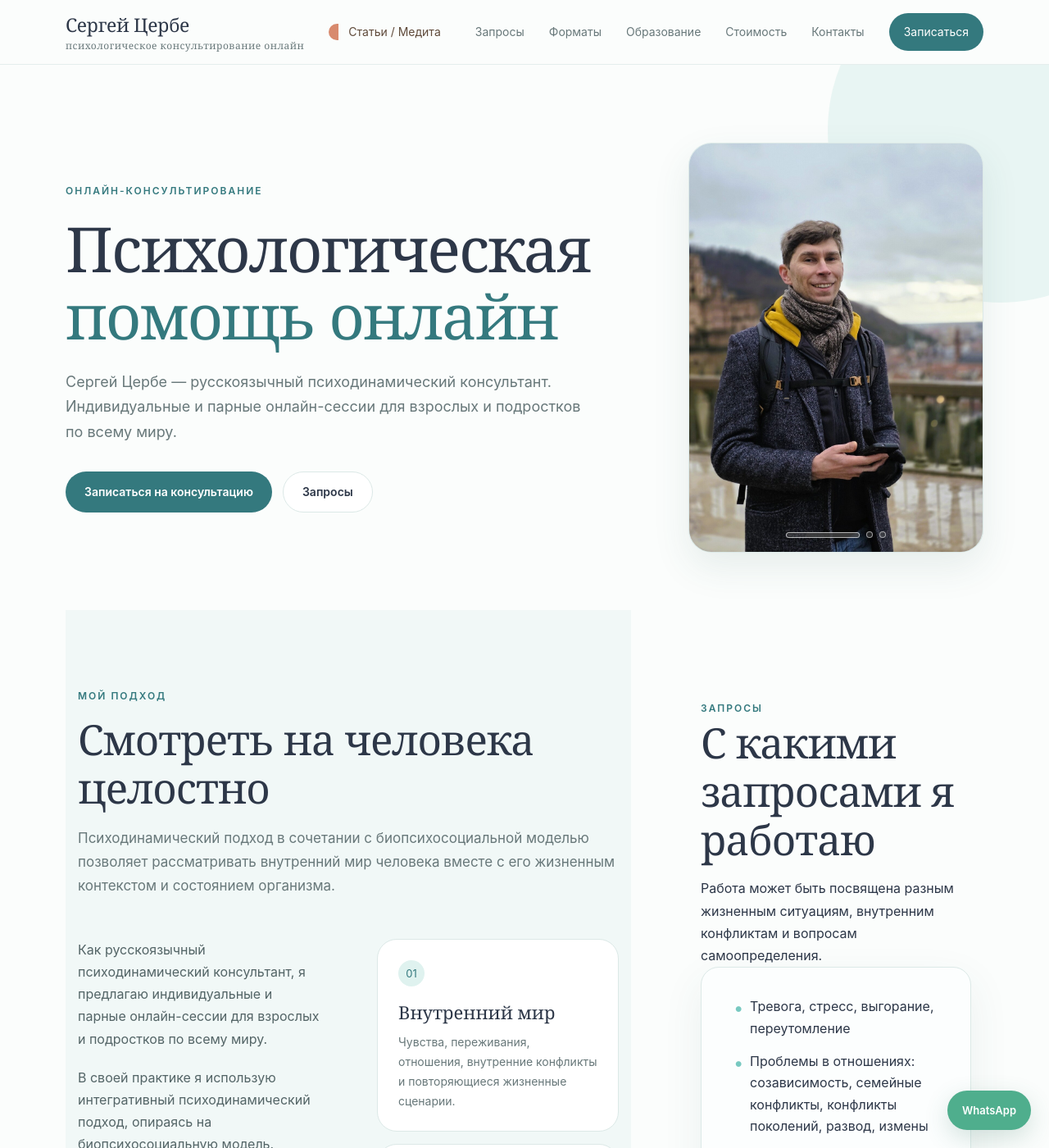
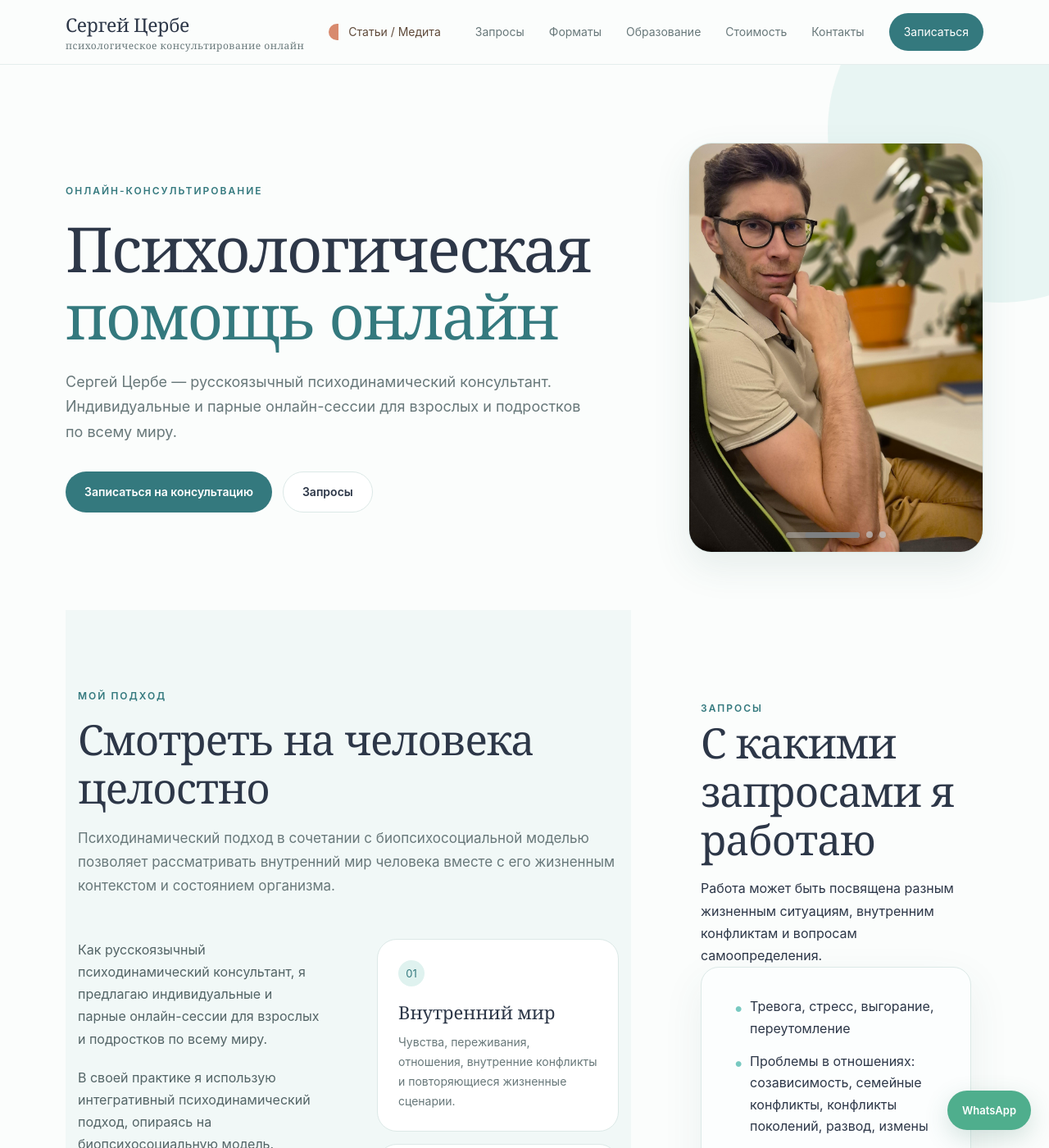
Before and after one commit to zerbe25-gif/zerbe25-gif.github.io, a Jekyll site: the page built from index.html, in a window 1280 px wide and 1400 px high. Shown: the whole window at 82% size. Built offline with Jekyll 4.4.1, drawn with Linux system fonts in a browser that asks for light colours.

Commit message:
Update index.html

```diff
--- a/index.html
+++ b/index.html
@@ -1320,10 +1323,10 @@
   box-sizing: border-box;
   padding: 0;
   overflow: hidden;
-  border: 1px solid rgba(255, 255, 255, 0.55);
+  border: none;
   border-radius: 999px;
-  background: rgba(100, 100, 100, 0.35);
-  box-shadow: 0 1px 4px rgba(0, 0, 0, 0.12);
+  background: rgba(190, 193, 195, 0.72);
+  box-shadow: 0 1px 4px rgba(0, 0, 0, 0.18);
   cursor: pointer;
   pointer-events: auto;
   transition:
@@ -1333,28 +1336,35 @@
     background 0.35s ease;
 }
 
+/* Активная полоска */
+
 .photo-indicator.is-active {
   flex-basis: 30%;
   width: 30%;
   max-width: 90px;
   height: 7px;
-  background: rgba(125, 125, 125, 0.28);
-  border-color: rgba(255, 255, 255, 0.65);
-}
+  background: rgba(190, 193, 195, 0.48);
+  box-shadow: 0 1px 5px rgba(0, 0, 0, 0.2);
+}
+
+/* Заполнение полоски: ртутно-серый цвет */
 
 .photo-indicator::before {
   content: "";
   position: absolute;
   inset: 0;
   border-radius: inherit;
-  background: rgba(65, 65, 65, 0.68);
+  background: rgba(125, 129, 132, 0.88);
   transform: scaleX(0);
   transform-origin: right center;
 }
 
+/* За 10 секунд цвет становится темнее справа налево */
+
 .photo-indicator.is-active::before {
   animation: photoTimerFill 10s linear forwards;
 }
+
 
 @keyframes photoTimerFill {
   from {
@@ -1765,15 +1775,15 @@
 <div class="photo-area reveal" id="photo-slider">
 
   <div class="photo-card">
-    <img src="images/sergey-A.jpg" alt="Сергей Цербе">
+    <img src="images/Sergey-A.jpg" alt="Сергей Цербе">
   </div>
 
   <div class="photo-card">
-    <img src="images/sergey-B.jpg" alt="Сергей Цербе">
+    <img src="images/Sergey-B.jpg" alt="Сергей Цербе">
   </div>
 
   <div class="photo-card">
-    <img src="images/sergey-C.jpg" alt="Сергей Цербе">
+    <img src="images/Sergey-C.jpg" alt="Сергей Цербе">
   </div>
 
   <!-- Визуальный таймер поверх фотографии -->
```
Also changed, not shown: other parts of index.html (+3 -0 lines).
